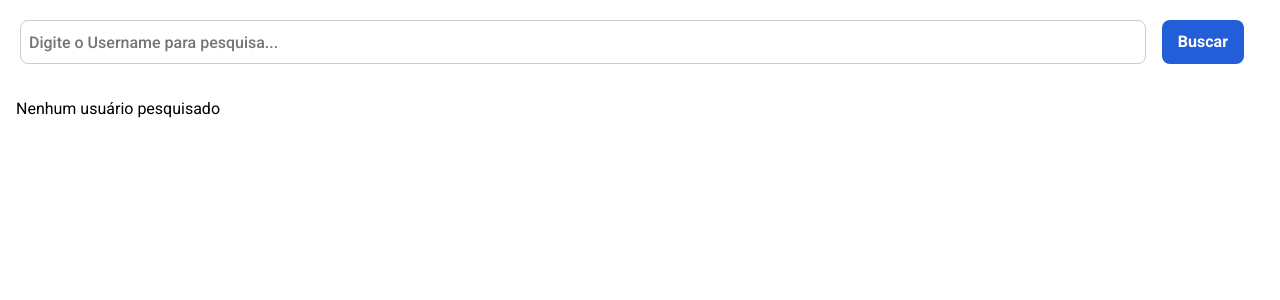
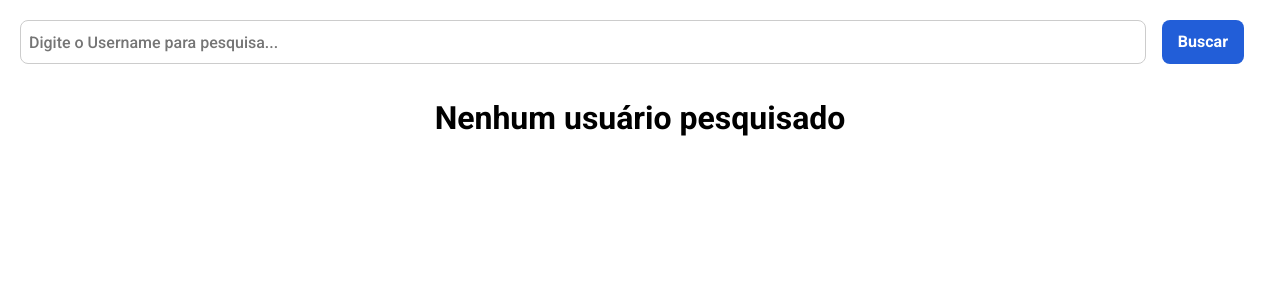
Before and after one commit to jerp86/dio-interface, a React (Vite) app: page / in a window 1280 px wide. Shown: the top 300 px of the page. Built offline with nearby package versions, Linux system fonts and the light colour scheme.

Commit message:
App: added NoSearch, adjusted  imports

```diff
--- a/src/App.tsx
+++ b/src/App.tsx
@@ -1,5 +1,4 @@
-import { Layout, Profile, Repositories } from "./components";
-import { ResetCSS } from "./global";
+import { NoSearch, Profile, Repositories } from "./components";
 import { useGithub } from "./hooks";
 
 const App = () => {
@@ -10,7 +9,7 @@ const App = () => {
   }
 
   if (!githubState.hasUser) {
-    return <h1>Nenhum usuário pesquisado</h1>;
+    return <NoSearch />;
   }
 
   return (
```
